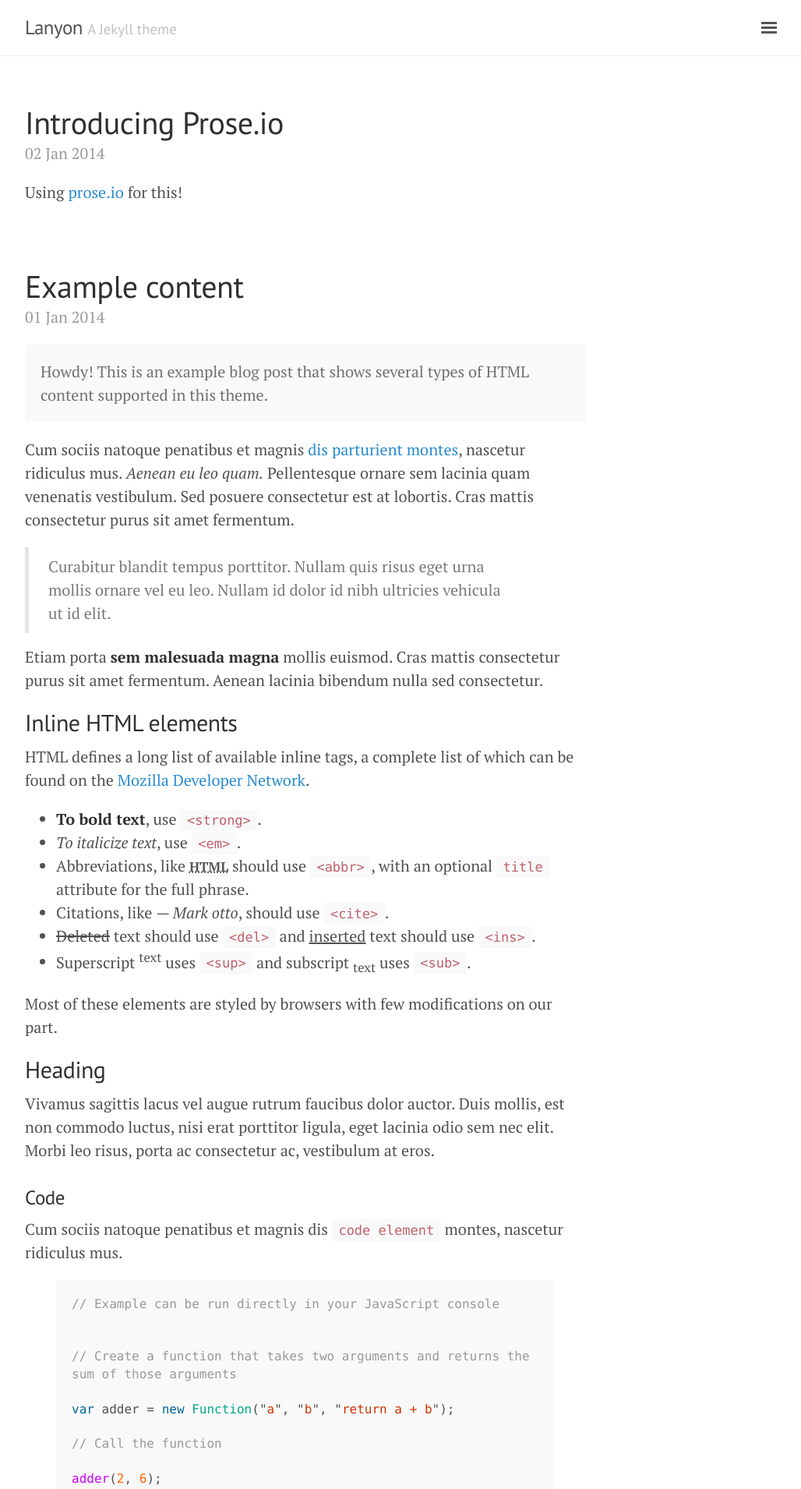
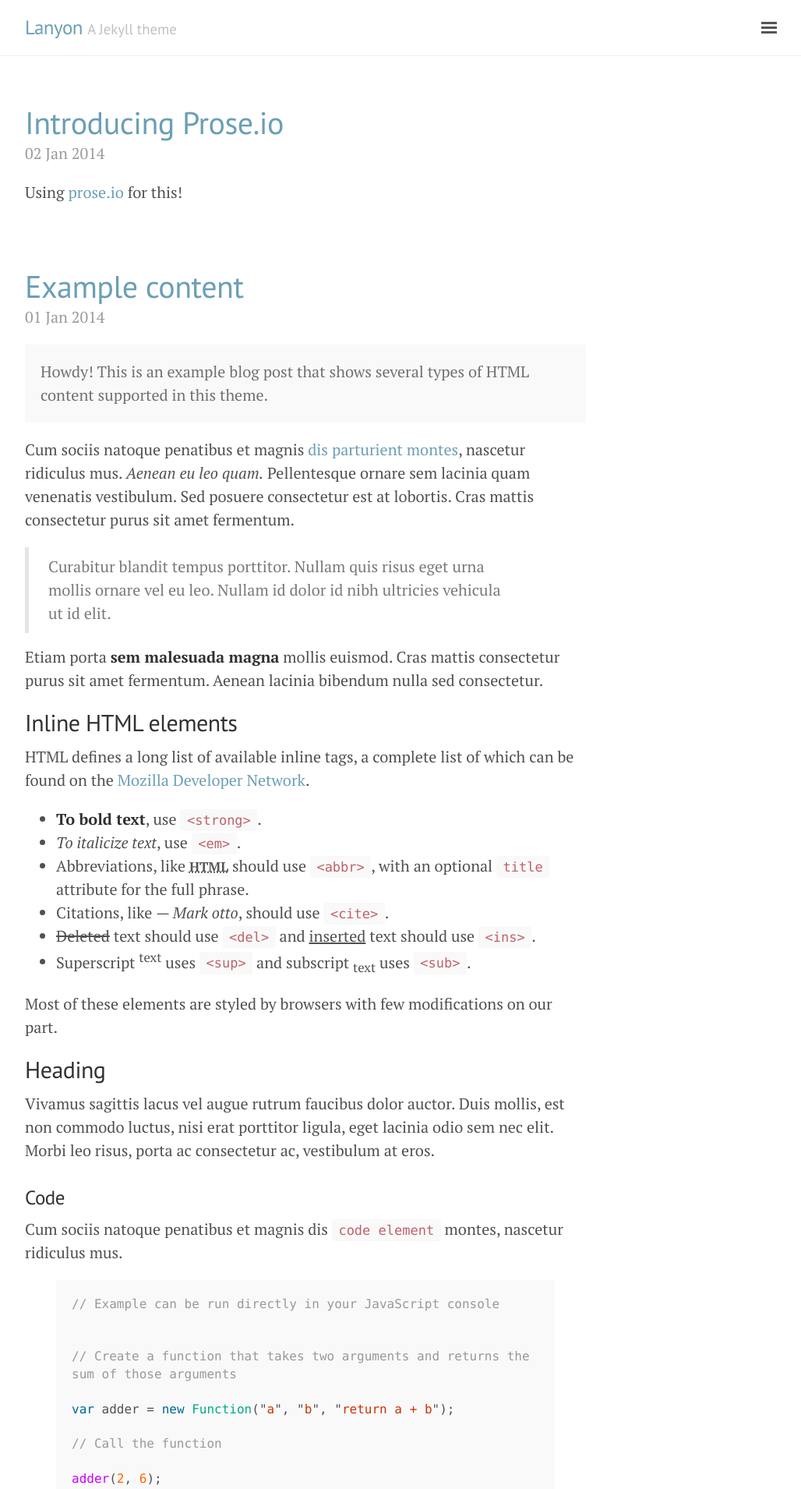
Before and after one commit to tggreene/me-next, a Jekyll site: the page built from index.html, in a window 1280 px wide. Shown: the top 1910 px of the page at 78% size, without its empty margins (248-1276 px from the left). Built offline with Jekyll 4.4.1, drawn with Linux system fonts in a browser that asks for light colours; the list of posts is cut into pages by our own code.

Commit message:
Adding base-16 theme

```diff
--- a/_layouts/default.html
+++ b/_layouts/default.html
@@ -3,7 +3,7 @@
 
   {% include head.html %}
 
-  <body class="layout-reverse">
+  <body class="layout-reverse theme-base-0d">
 
     {% include sidebar.html %}
 
```
